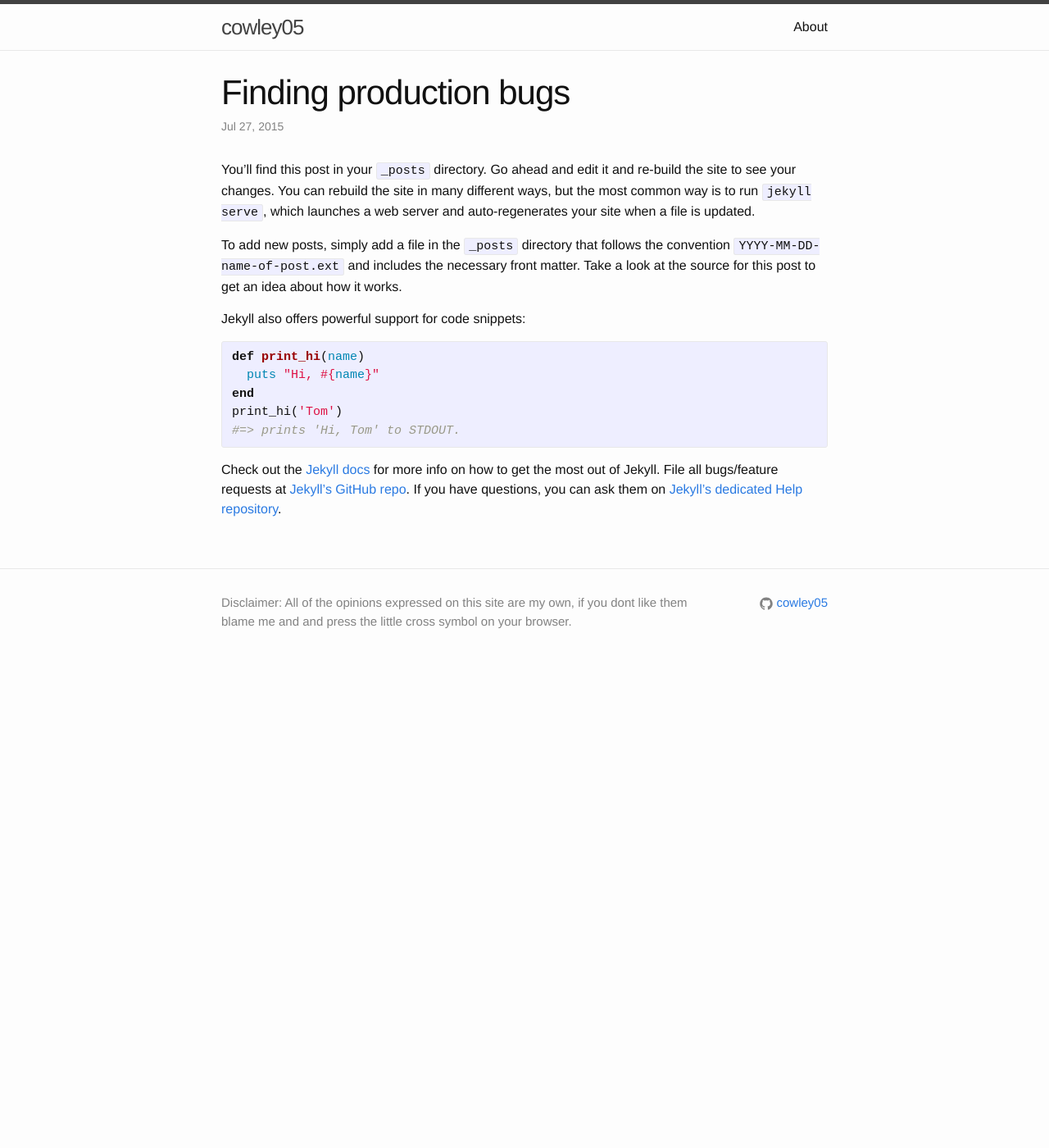
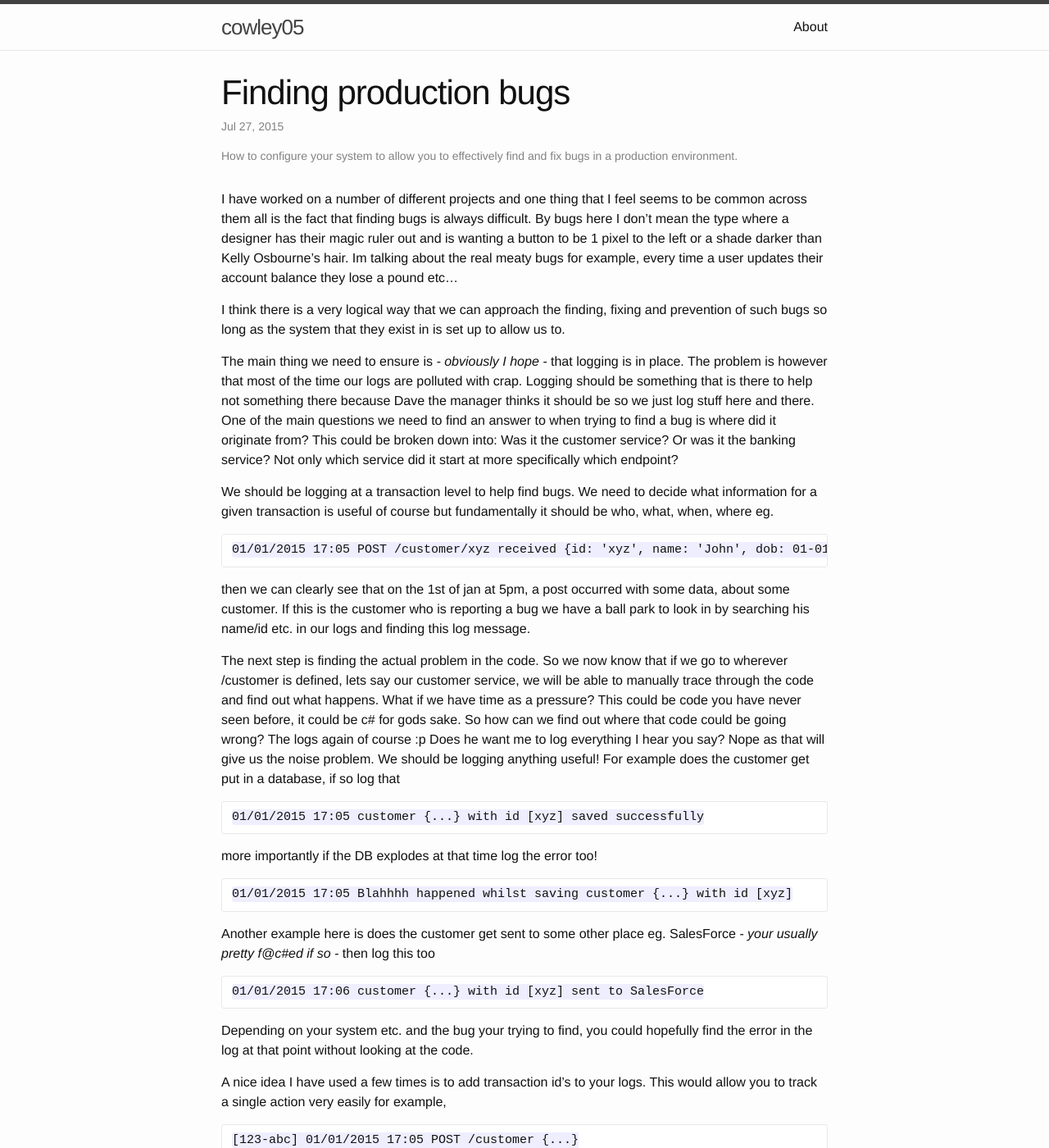
Before and after one commit to cowley05/cowley05, a Jekyll site: the page built from _posts/2015-07-27-finding-production-bugs.markdown, in a window 1280 px wide and 1400 px high. Shown: the whole window at 82% size. Built offline with Jekyll 4.4.1, drawn with Linux system fonts in a browser that asks for light colours; some of the changed text lies outside the part shown.

Commit message:
Ste - Update finding bugs post

```diff
--- a/_layouts/post.html
+++ b/_layouts/post.html
@@ -6,6 +6,7 @@ layout: default
   <header class="post-header">
     <h1 class="post-title">{{ page.title }}</h1>
     <p class="post-meta">{{ page.date | date: "%b %-d, %Y" }}{% if page.author %} • {{ page.author }}{% endif %}{% if page.meta %} • {{ page.meta }}{% endif %}</p>
+    <p class="post-meta">{{ page.summary }}</p>
   </header>
 
   <article class="post-content">
--- a/_posts/2015-07-27-finding-production-bugs.markdown
+++ b/_posts/2015-07-27-finding-production-bugs.markdown
@@ -5,22 +5,72 @@ summary: "How to configure your system to allow you to effectively find and fix
 date:   2015-07-27 15:08:12
 categories: jekyll update
 ---
-You’ll find this post in your `_posts` directory. Go ahead and edit it and re-build the site to see your changes. You can rebuild the site in many different ways, but the most common way is to run `jekyll serve`, which launches a web server and auto-regenerates your site when a file is updated.
+I have worked on a number of different projects and one thing that I feel seems to be common across them all is the
+fact that finding bugs is always difficult. By bugs here I don't mean the type where a designer has their magic ruler
+out and is wanting a button to be 1 pixel to the left or a shade darker than Kelly Osbourne's hair. Im talking about
+the real meaty bugs for example, every time a user updates their account balance they lose a pound etc...
 
-To add new posts, simply add a file in the `_posts` directory that follows the convention `YYYY-MM-DD-name-of-post.ext` and includes the necessary front matter. Take a look at the source for this post to get an idea about how it works.
+I think there is a very logical way that we can approach the finding, fixing and prevention of such bugs so long as the
+system that they exist in is set up to allow us to.
 
-Jekyll also offers powerful support for code snippets:
+The main thing we need to ensure is *- obviously I hope -* that logging is in place. The problem is however that most of
+the time our logs are polluted with crap. Logging should be something that is there to help not something there because
+Dave the manager thinks it should be so we just log stuff here and there. One of the main questions we need to find an
+answer to when trying to find a bug is where did it originate from? This could be broken down into:
+Was it the customer service? Or was it the banking service? Not only which service did it start at more specifically
+which endpoint?
 
-{% highlight ruby %}
-def print_hi(name)
-  puts "Hi, #{name}"
-end
-print_hi('Tom')
-#=> prints 'Hi, Tom' to STDOUT.
-{% endhighlight %}
+We should be logging at a transaction level to help find bugs. We need to decide what
+information for a given transaction is useful of course but fundamentally it should be who, what, when, where eg.
 
-Check out the [Jekyll docs][jekyll] for more info on how to get the most out of Jekyll. File all bugs/feature requests at [Jekyll’s GitHub repo][jekyll-gh]. If you have questions, you can ask them on [Jekyll’s dedicated Help repository][jekyll-help].
+    01/01/2015 17:05 POST /customer/xyz received {id: 'xyz', name: 'John', dob: 01-01-1980}
 
-[jekyll]:      http://jekyllrb.com
-[jekyll-gh]:   https://github.com/jekyll/jekyll
-[jekyll-help]: https://github.com/jekyll/jekyll-help
+then we can clearly see that on the 1st of jan at 5pm, a post occurred with some data, about some customer. If this is
+the customer who is reporting a bug we have a ball park to look in by searching his name/id etc. in our logs and finding
+this log message.
+
+The next step is finding the actual problem in the code. So we now know that if we go to wherever /customer is defined,
+lets say our customer service, we will be able to manually trace through the code and find out what happens. What if
+we have time as a pressure? This could be code you have never seen before, it could be c# for gods sake. So how can we
+find out where that code could be going
+wrong? The logs again of course :p Does he want me to log everything I hear you say? Nope as that will give us the noise
+problem. We should be logging anything useful! For example does the customer get put in a database, if so log that
+
+    01/01/2015 17:05 customer {...} with id [xyz] saved successfully
+
+more importantly if the DB explodes at that time log the error too!
+
+    01/01/2015 17:05 Blahhhh happened whilst saving customer {...} with id [xyz]
+
+Another example here is does the customer get sent to some other place eg. SalesForce *- your usually pretty f@c#ed if so -*
+then log this too
+
+    01/01/2015 17:06 customer {...} with id [xyz] sent to SalesForce
+
+Depending on your system etc. and the bug your trying to find, you could hopefully find the error in the log at that
+point without looking at the code.
+
+A nice idea I have used a few times is to add transaction id's to your logs. This would allow you to track a single action
+very easily for example,
+
+    [123-abc] 01/01/2015 17:05 POST /customer {...}
+    [123-abc] 01/01/2015 17:06 GET /account/123
+
+where [123-abc] is the transaction id. We can see from this that the same transaction fired off 2 requests, this is
+useful as we can now grep the logs for this transaction id and find everything that happened along the way.
+
+If that is not enough to locate the error, try running your tests *- you may want to start with this -*, assuming you have some.
+If a test fails great fix it and check if the error still occurs. If you don't have tests then shame on you, go create
+some. If none of your tests fail then you need to ask yourself why that is? Do you need a test for this?
+
+Hopefully by this point you have been able to locate the blocks of code responsible for the bug even if you don't know
+the exact line, if not then code reading it is for you. So how do we fix it? I think the best option is to start with a
+test, try to replicate the scenario that you are experiencing problems with. Whether this is a unit/integration/functional
+etc. test is dependant on the bug. Once you have a test in place you can make it go green and at the same time add some
+logging into the code to ensure next time you can find errors like this.
+
+In order to easily find log messages for your application it is recommended that you aggregate your log files. There are
+lots of tools out there to help you with this such as [logentries](http://logentries.com). Another tip is to use log levels, debug, info etc. to allow
+you to filter out any noise in your logs.
+
+In summary, log useful things and test your code :D
```
